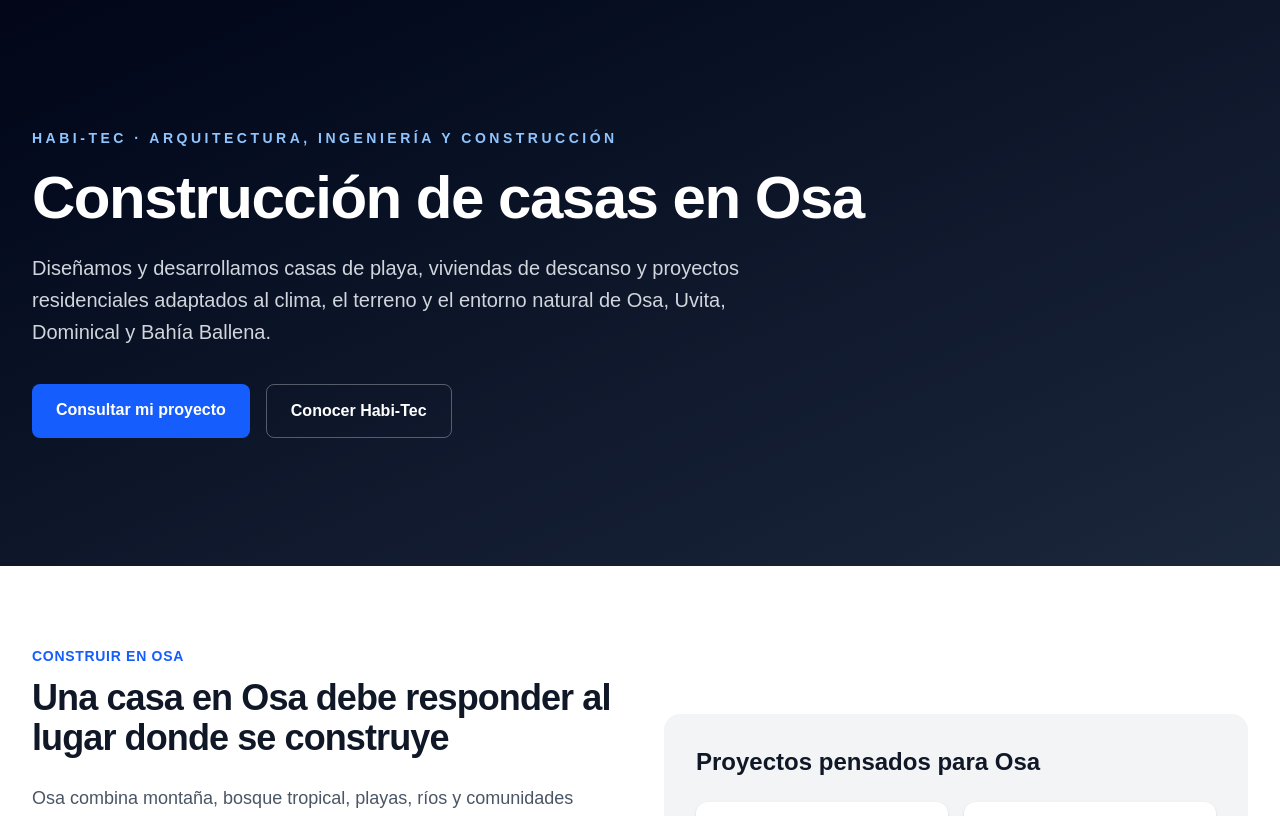
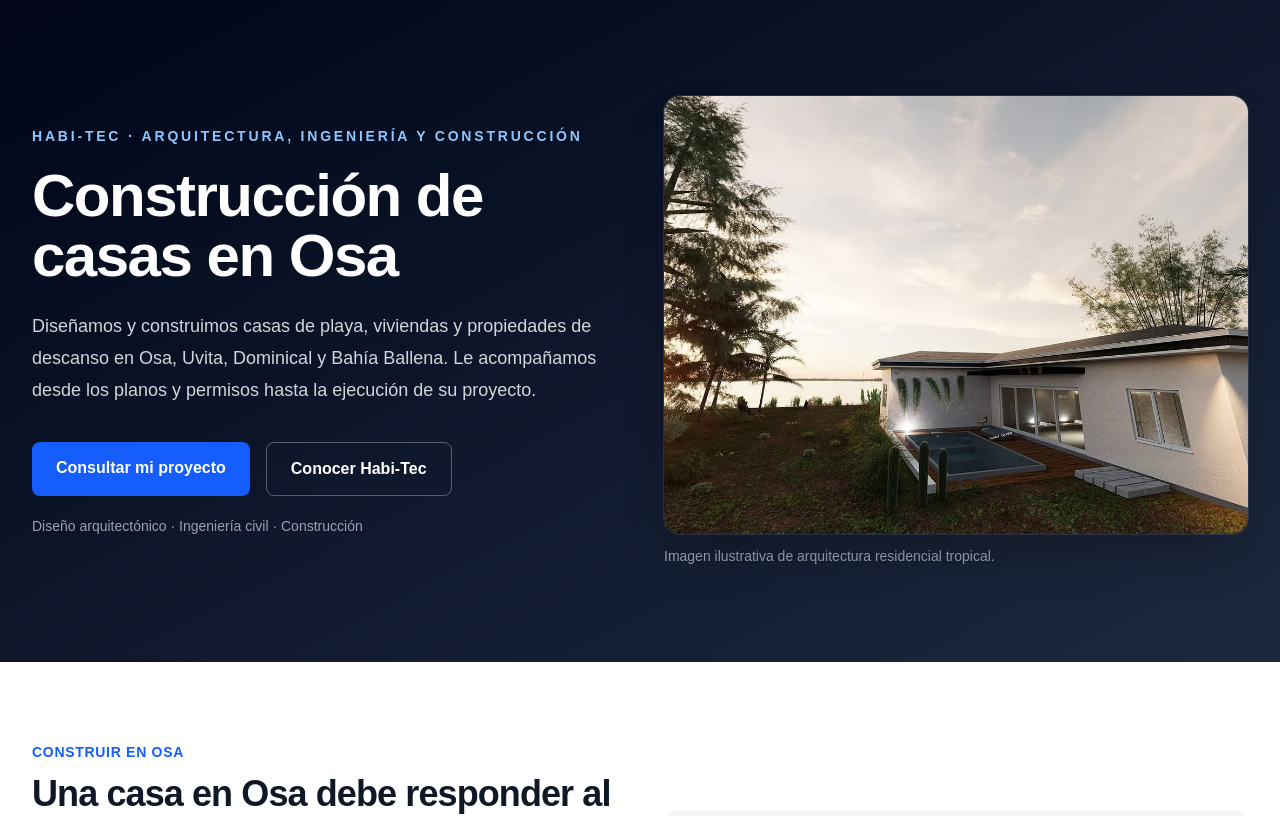
Before and after one commit to ericksv1988-ctrl/habitec-web, a Next.js app: page /constructora-osa in a window 1280 px wide. Shown: the top 816 px of the page. Built offline with nearby package versions, Linux system fonts and the light colour scheme.

Commit message:
Fix de imagen y ruta en la pagina de Osa

```diff
--- a/app/constructora-osa/page.tsx
+++ b/app/constructora-osa/page.tsx
@@ -1,4 +1,5 @@
 import Link from "next/link";
+import Image from "next/image";
 
 export const metadata = {
   title:
@@ -25,15 +26,14 @@
 export default function ConstructoraOsa() {
   return (
     <main className="bg-white text-gray-900">
-
       {/* HERO */}
       <section className="relative overflow-hidden bg-slate-950 text-white">
-        <div className="absolute inset-0 bg-gradient-to-br from-slate-950 via-slate-900 to-slate-800 opacity-95" />
+        <div className="absolute inset-0 bg-gradient-to-br from-slate-950 via-slate-900 to-slate-800" />
 
-        <div className="relative mx-auto max-w-7xl px-6 py-24 lg:px-8 lg:py-32">
-          <div className="max-w-4xl">
-
-            <p className="mb-5 text-sm font-semibold uppercase tracking-[0.25em] text-blue-300">
+        <div className="relative mx-auto grid max-w-7xl items-center gap-12 px-6 py-16 lg:grid-cols-2 lg:px-8 lg:py-24">
+          {/* TEXTO PRINCIPAL */}
+          <div>
+            <p className="mb-5 text-sm font-semibold uppercase tracking-[0.2em] text-blue-300">
               Habi-Tec · Arquitectura, Ingeniería y Construcción
             </p>
 
@@ -41,10 +41,11 @@
               Construcción de casas en Osa
             </h1>
 
-            <p className="mt-6 max-w-3xl text-xl leading-8 text-gray-300">
-              Diseñamos y desarrollamos casas de playa, viviendas de descanso
-              y proyectos residenciales adaptados al clima, el terreno y el
-              entorno natural de Osa, Uvita, Dominical y Bahía Ballena.
+            <p className="mt-6 max-w-xl text-lg leading-8 text-gray-300">
+              Diseñamos y construimos casas de playa, viviendas y propiedades
+              de descanso en Osa, Uvita, Dominical y Bahía Ballena. Le
+              acompañamos desde los planos y permisos hasta la ejecución
+              de su proyecto.
             </p>
 
             <div className="mt-9 flex flex-wrap gap-4">
@@ -65,15 +66,34 @@
               </Link>
             </div>
 
+            <p className="mt-5 text-sm text-gray-400">
+              Diseño arquitectónico · Ingeniería civil · Construcción
+            </p>
+          </div>
+
+          {/* FOTOGRAFÍA PRINCIPAL */}
+          <div className="relative">
+            <div className="relative aspect-[4/3] overflow-hidden rounded-2xl shadow-2xl ring-1 ring-white/10">
+              <Image
+                src="/casa-tropical-osa.jpeg"
+                alt="Casa de diseño tropical para proyectos residenciales en Osa, Costa Rica"
+                fill
+                priority
+                sizes="(max-width: 1024px) 100vw, 50vw"
+                className="object-cover"
+              />
+            </div>
+
+            <p className="mt-3 text-sm text-gray-400">
+              Imagen ilustrativa de arquitectura residencial tropical.
+            </p>
           </div>
         </div>
       </section>
 
-
       {/* INTRO */}
       <section className="mx-auto max-w-7xl px-6 py-20 lg:px-8">
         <div className="grid gap-12 lg:grid-cols-2 lg:items-center">
-
           <div>
             <p className="text-sm font-semibold uppercase tracking-wider text-blue-600">
               Construir en Osa
@@ -110,7 +130,6 @@
             </h3>
 
             <div className="mt-6 grid gap-4 sm:grid-cols-2">
-
               {[
                 "Casas de playa",
                 "Casas de descanso",
@@ -134,18 +153,14 @@
                   </div>
                 </div>
               ))}
-
             </div>
           </div>
-
         </div>
       </section>
-
 
       {/* CASAS DE PLAYA / TURISMO */}
       <section className="bg-slate-50">
         <div className="mx-auto max-w-7xl px-6 py-20 lg:px-8">
-
           <div className="max-w-3xl">
             <p className="text-sm font-semibold uppercase tracking-wider text-blue-600">
               Casas de playa y propiedades de descanso
@@ -172,7 +187,6 @@
           </div>
 
           <div className="mt-12 grid gap-6 md:grid-cols-3">
-
             <article className="rounded-2xl bg-white p-7 shadow-sm">
               <div className="text-3xl">🌴</div>
 
@@ -211,16 +225,12 @@
                 topografía y las características naturales del sitio.
               </p>
             </article>
-
           </div>
-
         </div>
       </section>
 
-
       {/* UBICACIONES */}
       <section className="mx-auto max-w-7xl px-6 py-20 lg:px-8">
-
         <div className="max-w-3xl">
           <p className="text-sm font-semibold uppercase tracking-wider text-blue-600">
             Cobertura regional
@@ -238,7 +248,6 @@
         </div>
 
         <div className="mt-10 grid gap-4 sm:grid-cols-2 lg:grid-cols-4">
-
           {[
             "Uvita",
             "Dominical",
@@ -266,16 +275,12 @@
               </p>
             </div>
           ))}
-
         </div>
-
       </section>
-
 
       {/* SERVICIOS */}
       <section className="bg-slate-950 text-white">
         <div className="mx-auto max-w-7xl px-6 py-20 lg:px-8">
-
           <div className="max-w-3xl">
             <p className="text-sm font-semibold uppercase tracking-wider text-blue-300">
               Servicios Habi-Tec
@@ -292,7 +297,6 @@
           </div>
 
           <div className="mt-12 grid gap-6 md:grid-cols-2 lg:grid-cols-3">
-
             {[
               {
                 title: "Diseño arquitectónico",
@@ -332,18 +336,13 @@
                 </p>
               </article>
             ))}
-
           </div>
-
         </div>
       </section>
 
-
       {/* TERRENO */}
       <section className="mx-auto max-w-7xl px-6 py-20 lg:px-8">
-
         <div className="grid gap-12 lg:grid-cols-2">
-
           <div>
             <p className="text-sm font-semibold uppercase tracking-wider text-blue-600">
               Antes de construir
@@ -368,7 +367,6 @@
           </div>
 
           <div className="space-y-4">
-
             {[
               "Topografía y pendientes",
               "Acceso al terreno",
@@ -392,18 +390,13 @@
                 </span>
               </div>
             ))}
-
           </div>
-
         </div>
-
       </section>
-
 
       {/* PROCESO */}
       <section className="bg-gray-50">
         <div className="mx-auto max-w-7xl px-6 py-20 lg:px-8">
-
           <div className="text-center">
             <p className="text-sm font-semibold uppercase tracking-wider text-blue-600">
               Metodología Habi-Tec
@@ -415,7 +408,6 @@
           </div>
 
           <div className="mt-12 grid gap-8 md:grid-cols-4">
-
             {[
               {
                 number: "01",
@@ -439,7 +431,6 @@
               },
             ].map((step) => (
               <div key={step.number} className="relative">
-
                 <span className="text-5xl font-bold text-blue-100">
                   {step.number}
                 </span>
@@ -451,23 +442,16 @@
                 <p className="mt-3 leading-7 text-gray-600">
                   {step.text}
                 </p>
-
               </div>
             ))}
-
           </div>
-
         </div>
       </section>
 
-
       {/* POR QUÉ HABITEC */}
       <section className="mx-auto max-w-7xl px-6 py-20 lg:px-8">
-
         <div className="rounded-3xl bg-blue-50 p-8 lg:p-12">
-
           <div className="grid gap-10 lg:grid-cols-2 lg:items-center">
-
             <div>
               <p className="text-sm font-semibold uppercase tracking-wider text-blue-600">
                 Habi-Tec
@@ -485,7 +469,6 @@
             </div>
 
             <div className="grid gap-4 sm:grid-cols-2">
-
               {[
                 "Profesional incorporado al CFIA",
                 "Más de 14 años de experiencia",
@@ -503,19 +486,13 @@
                   </span>
                 </div>
               ))}
-
             </div>
-
           </div>
-
         </div>
-
       </section>
-
 
       {/* FAQ */}
       <section className="mx-auto max-w-4xl px-6 py-20 lg:px-8">
-
         <div className="text-center">
           <p className="text-sm font-semibold uppercase tracking-wider text-blue-600">
             Preguntas frecuentes
@@ -527,7 +504,6 @@
         </div>
 
         <div className="mt-12 space-y-4">
-
           <details className="group rounded-xl border border-gray-200 bg-white p-6">
             <summary className="cursor-pointer list-none font-bold">
               ¿Habi-Tec construye casas en Osa?
@@ -613,16 +589,12 @@
               permisos, supervisión o construcción.
             </p>
           </details>
-
         </div>
-
       </section>
-
 
       {/* CTA FINAL */}
       <section className="bg-blue-700 text-white">
         <div className="mx-auto max-w-5xl px-6 py-20 text-center lg:px-8">
-
           <h2 className="text-3xl font-bold tracking-tight sm:text-4xl">
             ¿Tiene un terreno en Osa y está pensando en construir?
           </h2>
@@ -634,7 +606,6 @@
           </p>
 
           <div className="mt-8 flex justify-center">
-
             <a
               href="https://wa.me/50686878320"
               target="_blank"
@@ -643,12 +614,9 @@
             >
               Consultar proyecto por WhatsApp
             </a>
-
           </div>
-
         </div>
       </section>
-
     </main>
   );
 }
```
Also changed, not shown: public/casa-tropical-osa.jpeg (added).
